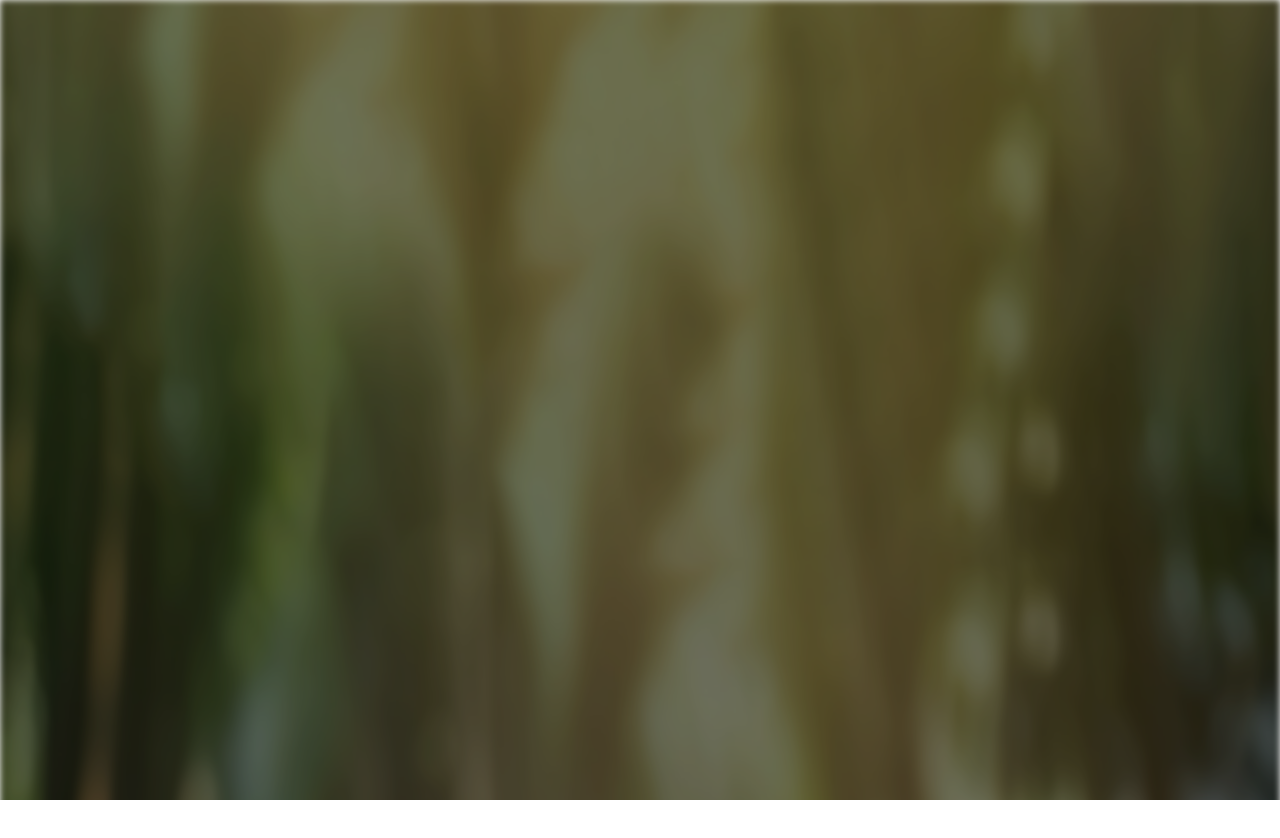
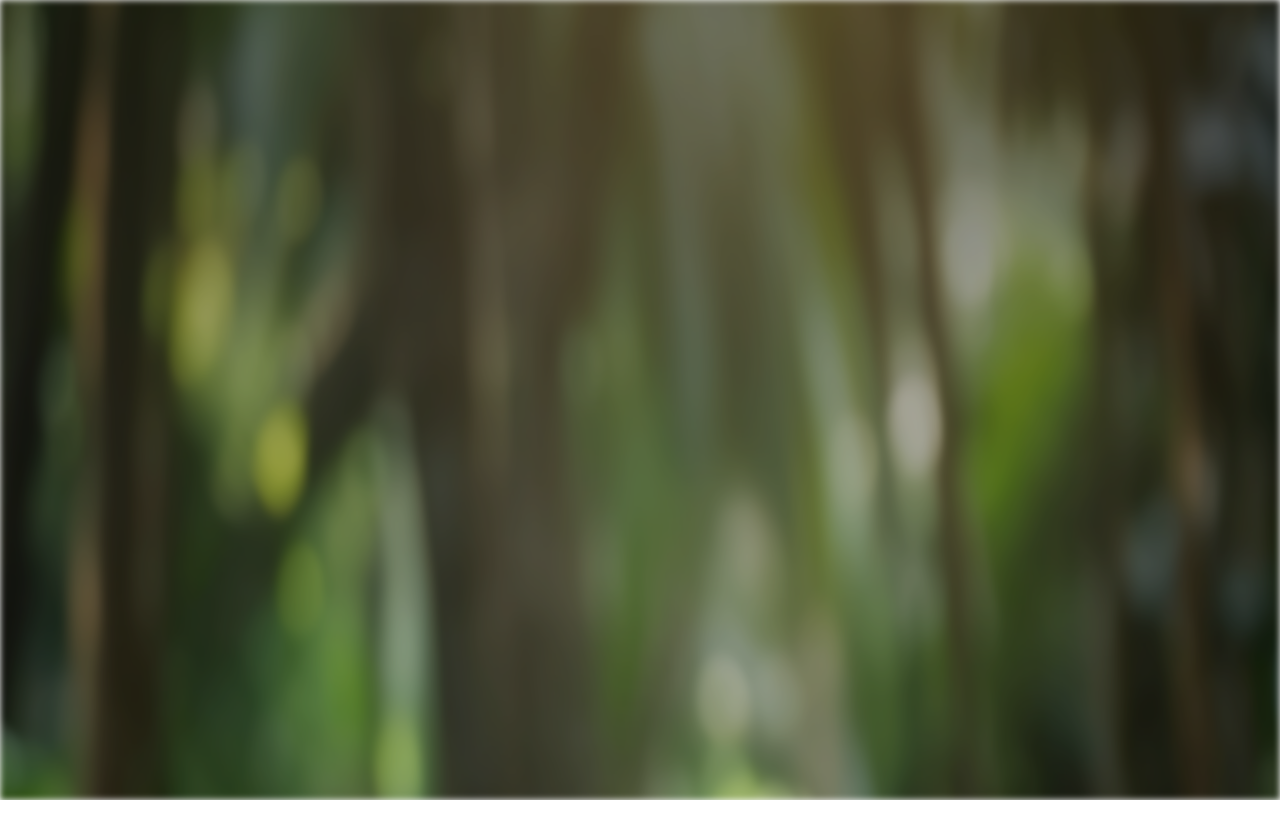
Before and after one commit to inderjitrattan/Rolet_Home, a Next.js app: page / in a window 1280 px wide. Shown: the top 838 px of the page. Built offline with nearby package versions, Linux system fonts and the light colour scheme.

Commit message:
Update page.tsx

```diff
--- a/app/page.tsx
+++ b/app/page.tsx
@@ -881,7 +881,9 @@ function HomePage() {
 						className="hero-bg-img absolute left-1/2 -translate-x-1/2"
 						style={{
 							width: "100%",
-							height: "auto",
+							height: "100%",
+							objectFit: "cover",
+							objectPosition: "center",
 							filter: "blur(3px) brightness(0.8)",
 							transformOrigin: "top center",
 						}}
```
